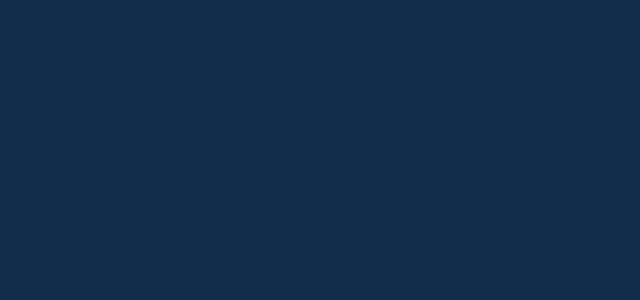
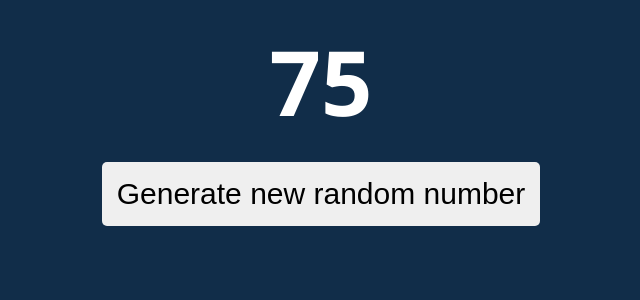
Before and after one commit to BohdanKoleiko/react-projects, a React (Create React App) app in the folder 11-state/: page / in a window 1280 px wide. Shown: the top 300 px of the page, without its empty margins (319-959 px from the left). Built offline with nearby package versions, Linux system fonts and the light colour scheme.

Commit message:
create component to use useState

```diff
--- a/11-state/src/App.js
+++ b/11-state/src/App.js
@@ -1,7 +1,12 @@
 import "./App.css";
+import RandomNumber from "./components/RandomNumber";
 
 function App() {
-   return <div className="App"></div>;
+   return (
+      <div className="App">
+         <RandomNumber />
+      </div>
+   );
 }
 
 export default App;
--- /dev/null
+++ b/11-state/src/components/RandomNumber.js
@@ -0,0 +1,22 @@
+import { useState } from "react";
+
+const generateRandomNum = function () {
+   return Math.floor(Math.random() * 100);
+};
+
+const RandomNumber = function () {
+   const [randomNum, setRandomNum] = useState(generateRandomNum());
+
+   const changeRandomNum = () => {
+      setRandomNum(generateRandomNum());
+   };
+
+   return (
+      <div>
+         <h1>{randomNum}</h1>
+         <button onClick={changeRandomNum}>Generate new random number</button>
+      </div>
+   );
+};
+
+export default RandomNumber;
```
